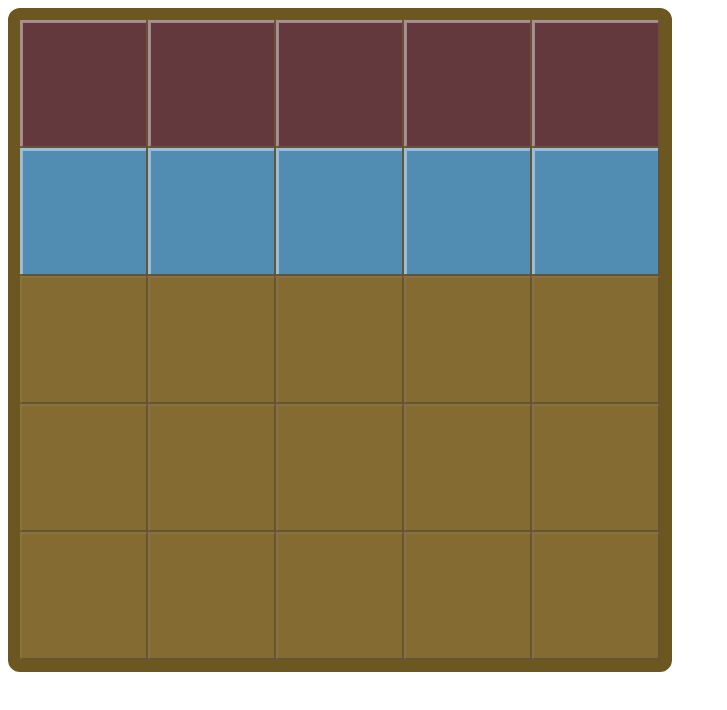
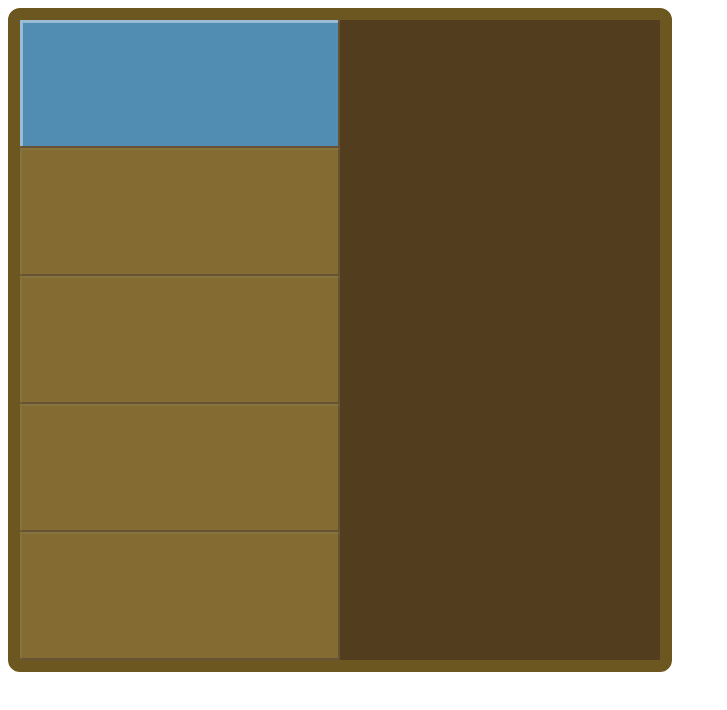
Before and after one commit to Igorserdyukov/Grid-Garden, a plain HTML site: page index.html in a window 1280 px wide. Shown: the whole page, without its empty margins (0-727 px from the left). Drawn offline with Linux system fonts and the light colour scheme.

Commit message:
lvl_20_complete

```diff
--- a/css/main.css
+++ b/css/main.css
@@ -14,7 +14,7 @@
   #soil,
   #overlay {
 	display: grid;
-	grid-template-columns: 20% 20% 20% 20% 20%;
+	grid-template-columns: 50% 0 0 0;
 	grid-template-rows: 20% 20% 20% 20% 20%;
 	position: absolute;
 	top: 0;
@@ -25,7 +25,6 @@
 
   #plants {
 	z-index: 30;
-	order: -1;
   }
 
   #soil {
@@ -77,7 +76,6 @@
   .plant.weed {
   }
   .treatment.weed {
-	order: -1;
   }
 
   .plant.carrot {
--- a/index.html
+++ b/index.html
@@ -49,27 +49,6 @@
           <span class="plot"></span>
         </div>
 		<div id="plants" class="" style="">
-			<div class="plant weed" style="">
-				<div class="bg"></div>
-			</div>
-			<div class="plant weed" style="">
-				<div class="bg"></div>
-			</div>
-			<div class="plant weed" style="">
-				<div class="bg"></div>
-			</div>
-			<div class="plant weed" style="">
-				<div class="bg"></div>
-			</div>
-			<div class="plant weed" style="">
-				<div class="bg"></div>
-			</div>
-			<div class="plant carrot" style="">
-				<div class="bg"></div>
-			</div>
-			<div class="plant carrot" style="">
-				<div class="bg"></div>
-			</div>
 			<div class="plant carrot" style="">
 				<div class="bg"></div>
 			</div>
@@ -81,33 +60,6 @@
 			</div>
 		</div>
 		<div id="garden" class="" style="">
-			<div class="treatment weed" style="">
-				<div class="bg"></div>
-			</div>
-			<div class="treatment carrot" style="">
-				<div class="bg"></div>
-			</div>
-			<div class="treatment weed" style="">
-				<div class="bg"></div>
-			</div>
-			<div class="treatment carrot" style="">
-				<div class="bg"></div>
-			</div>
-			<div class="treatment weed" style="">
-				<div class="bg"></div>
-			</div>
-			<div class="treatment carrot" style="">
-				<div class="bg"></div>
-			</div>
-			<div class="treatment weed" style="">
-				<div class="bg"></div>
-			</div>
-			<div class="treatment carrot" style="">
-				<div class="bg"></div>
-			</div>
-			<div class="treatment weed" style="">
-				<div class="bg"></div>
-			</div>
 			<div class="treatment carrot" style="">
 				<div class="bg"></div>
 			</div>
```
